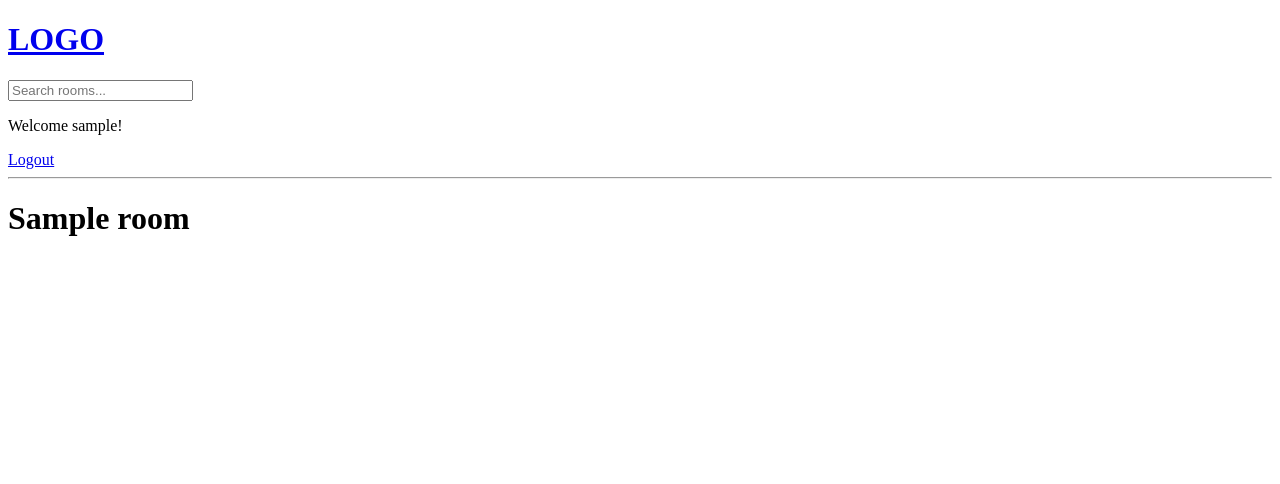
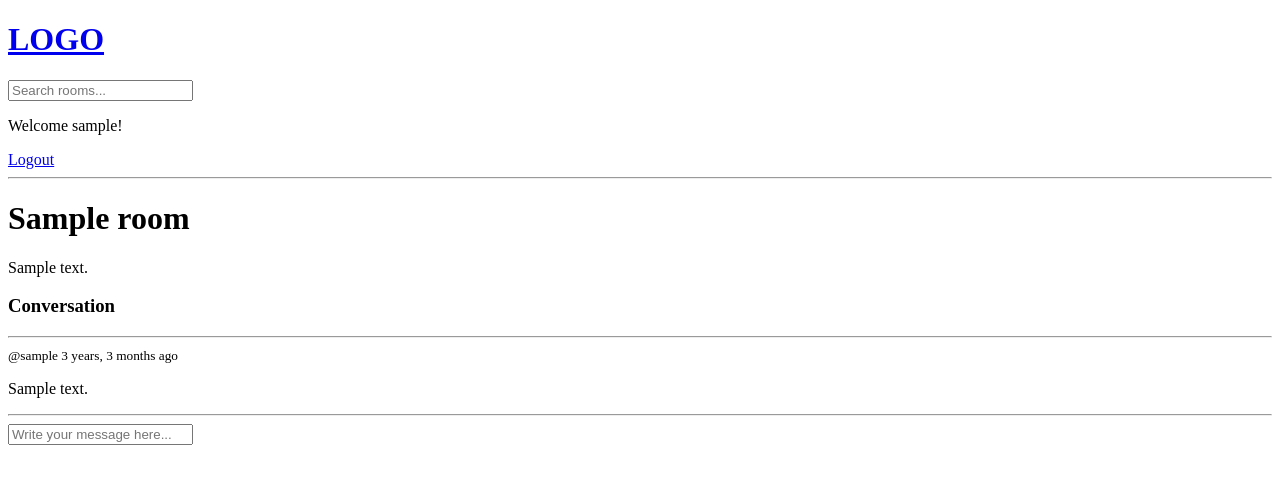
Before and after one commit to jmmarao/studybuddy-django, a Django app: page /room/1 in a window 1280 px wide. Shown: the top 484 px of the page. Run offline with Django 4.2, Linux system fonts and the light colour scheme; a user stored in the database is signed in; tables that the repository leaves empty hold one stand-in row (values such as "Sample post").

Commit message:
Add create message in a room logic

```diff
--- a/base/templates/base/room.html
+++ b/base/templates/base/room.html
@@ -2,4 +2,26 @@
 
 {% block content %}
 <h1>{{room.name}}</h1>
+<p>{{room.description}}</p>
+
+<div class="comment-wrapper">
+    <h3>Conversation</h3>
+    <hr>
+    {% for message in room_messages %}
+    <div>
+        <small>@{{message.user}} {{message.created|timesince}} ago</small>
+        <p>{{message.body}}</p>
+        <hr>
+    </div>
+    {% endfor %}
+</div>
+
+{% if request.user.is_authenticated %}
+<div class="comment-form">
+    <form method="POST" action="">
+        {% csrf_token %}
+        <input type="text" name="body" placeholder="Write your message here..." />
+    </form>
+</div>
+{% endif %}
 {% endblock content %}
--- a/base/views.py
+++ b/base/views.py
@@ -6,7 +6,7 @@ from django.db.models import Q
 from django.contrib.auth.models import User
 from django.contrib.auth import authenticate, login, logout
 from django.contrib.auth.forms import UserCreationForm
-from .models import Room, Topic
+from .models import Room, Topic, Message
 from .forms import RoomForm
 
 def loginPage(request):
@@ -68,7 +68,17 @@ def home(request):
 
 def room(request, pk):
     room = Room.objects.get(id=pk)
-    context = {'room': room}
+    room_messages = room.message_set.all().order_by('-created')
+
+    if request.method == 'POST':
+        message = Message.objects.create(
+            user=request.user,
+            room=room,
+            body=request.POST.get('body')
+        )
+        return redirect('room', pk=room.id)
+
+    context = {'room': room, 'room_messages': room_messages}
     return render(request, 'base/room.html', context)
 
 @login_required(login_url='login')
```
